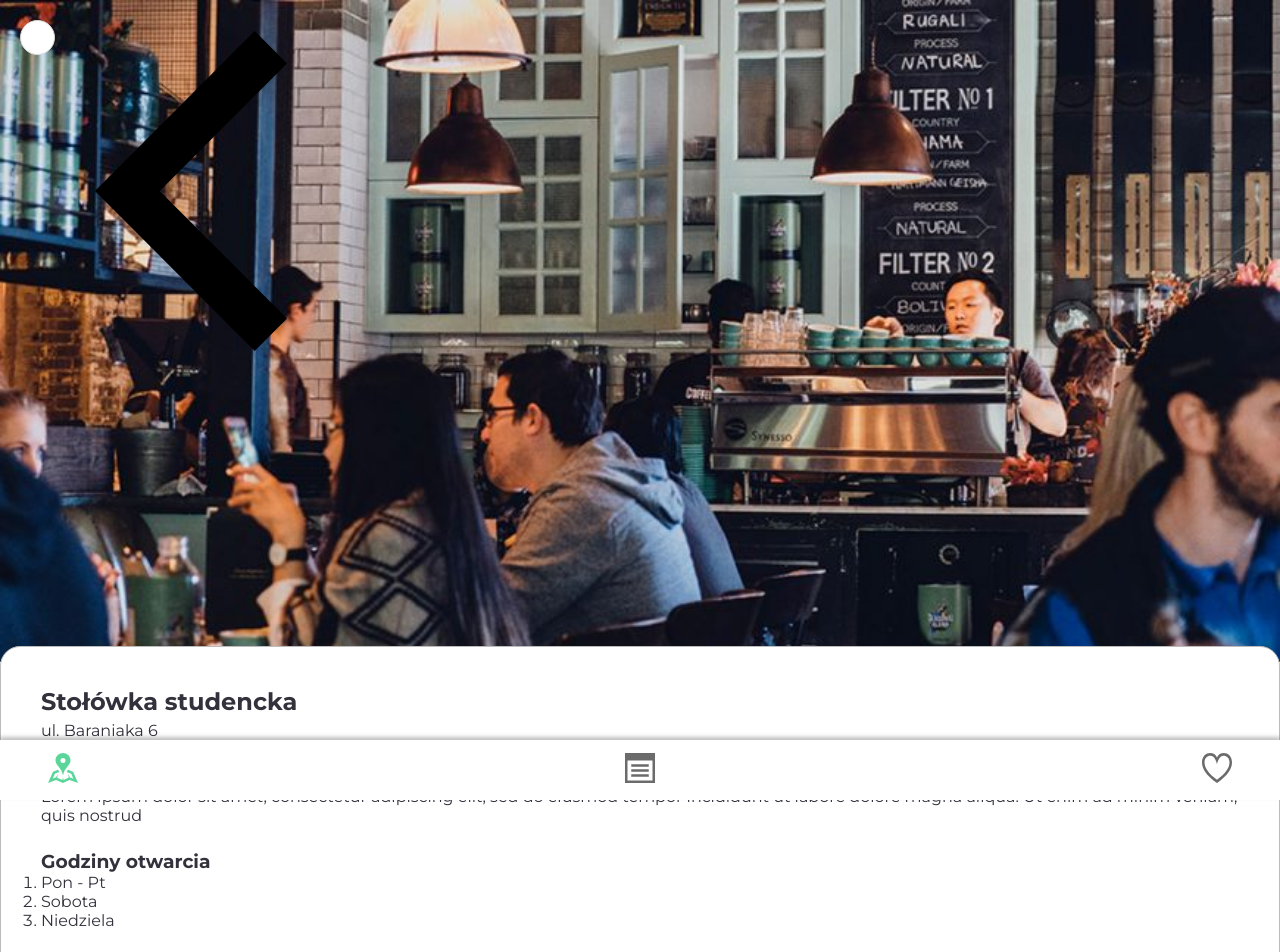
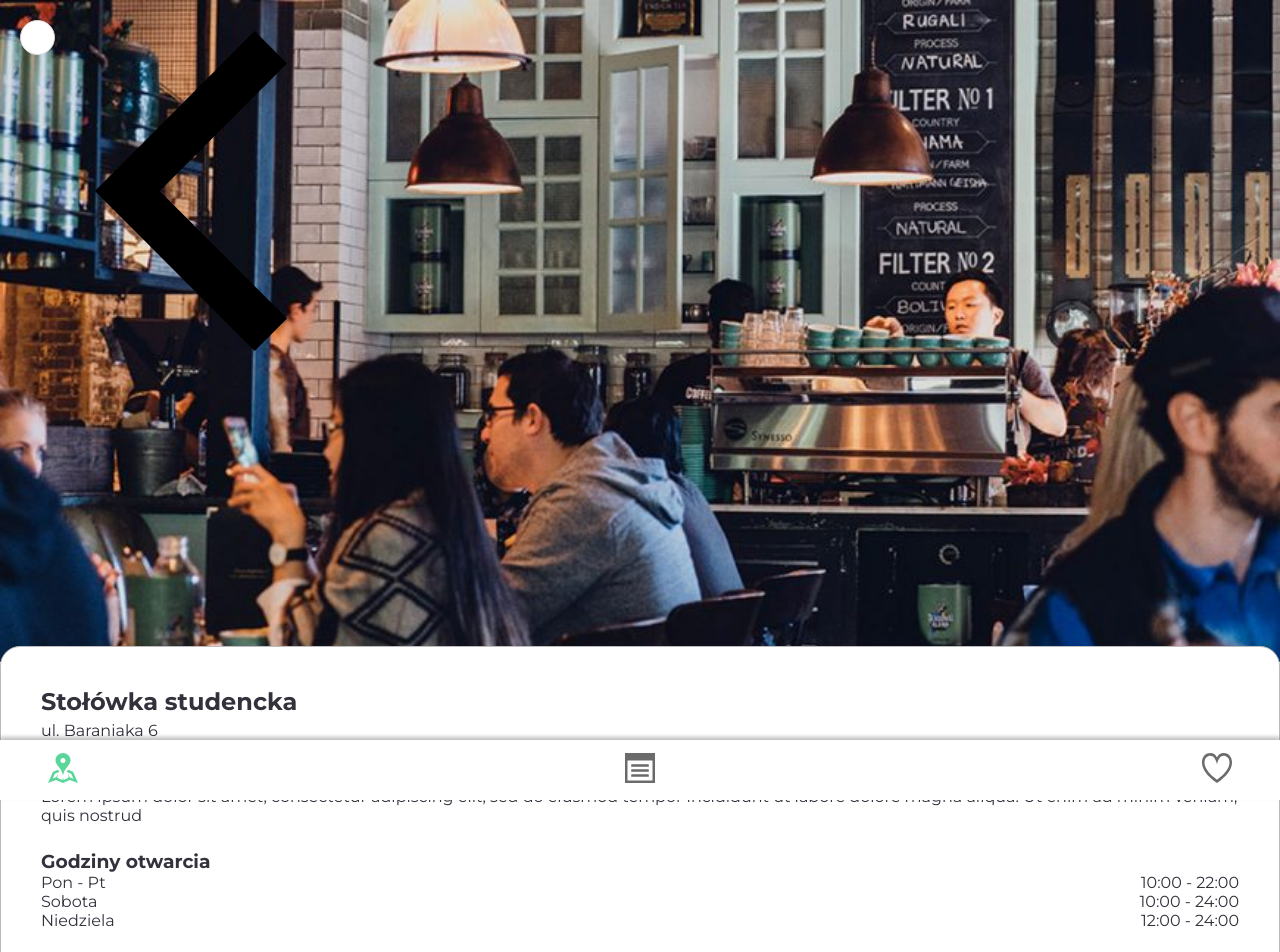
Before and after one commit to akai-org/polifood-client, a React (Create React App) app: page /restaurant-info in a window 1280 px wide. Shown: the top 952 px of the page. Built offline with nearby package versions, Linux system fonts and the light colour scheme.

Commit message:
Style opening hours component

```diff
--- a/src/components/OpeningHours/OpeningHours.js
+++ b/src/components/OpeningHours/OpeningHours.js
@@ -1,13 +1,37 @@
 import React from 'react';
+import "./OpeningHours.scss";
 
 export default function OpeningHours (props) {
   return (
     <div>
       <h3>Godziny otwarcia</h3>
-      <ol>
-        <li>Pon - Pt</li>
-        <li>Sobota</li>
-        <li>Niedziela</li>
+      <ol className="opening-hours-list">
+        <li className="opening-hours-element">
+          <div className="day-name">
+            Pon - Pt
+          </div>
+          <div className="hours-interval">
+            10:00 - 22:00
+          </div>
+        </li>
+
+        <li className="opening-hours-element">
+          <div className="day-name">
+            Sobota
+          </div>
+          <div className="hours-interval">
+            10:00 - 24:00
+          </div>
+        </li>
+
+        <li className="opening-hours-element">
+          <div className="day-name">
+            Niedziela
+          </div>
+          <div className="hours-interval">
+            12:00 - 24:00
+          </div>
+        </li>
       </ol>
     </div>
   );
--- /dev/null
+++ b/src/components/OpeningHours/OpeningHours.scss
@@ -0,0 +1,8 @@
+.opening-hours-list {
+  list-style-type: none;
+}
+
+.opening-hours-element {
+  display: flex;
+  justify-content: space-between;
+}
```
